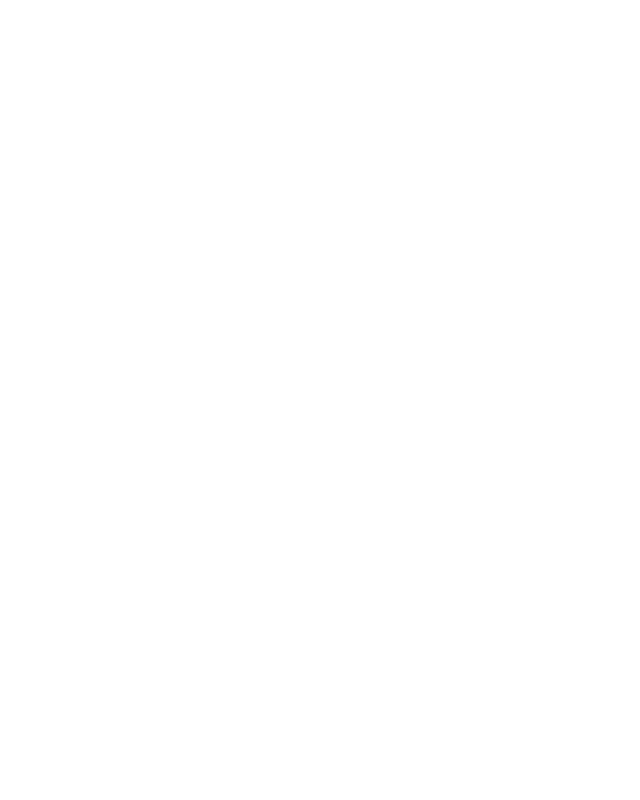
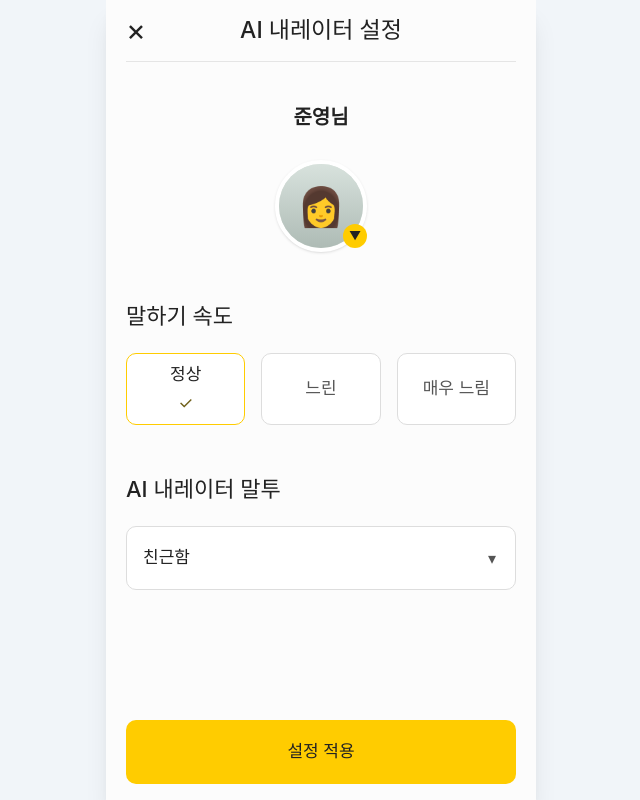
Before and after one commit to choiby7/likelion-team1-ideathon-frontend, a React (Vite) app: page /settings/narrator in a window 1280 px wide. Before the commit this address had no page. Shown: the whole page, without its empty margins (319-959 px from the left). Built offline with nearby package versions, Linux system fonts and the light colour scheme.

Commit message:
AI 내레이터 상세 설정 페이지 추가

```diff
--- a/src/main.tsx
+++ b/src/main.tsx
@@ -10,6 +10,7 @@ import MicPermissionPage from "./pages/MicPermissionPage";
 import HomePage from "./pages/HomePage";
 import HelpPage from "./pages/HelpPage";
 import SettingsPage from "./pages/SettingsPage";
+import NarratorSettingsPage from "./pages/NarratorSettingsPage";
 
 ReactDOM.createRoot(document.getElementById("root")!).render(
   <React.StrictMode>
@@ -24,6 +25,7 @@ ReactDOM.createRoot(document.getElementById("root")!).render(
         <Route path="/autobiography/:id" element={<MemoirReaderPage />} />
         <Route path="/help" element={<HelpPage />} />
         <Route path="/settings" element={<SettingsPage />} />
+        <Route path="/settings/narrator" element={<NarratorSettingsPage />} />
       </Routes>
     </BrowserRouter>
   </React.StrictMode>,
--- /dev/null
+++ b/src/pages/NarratorSettingsPage.tsx
@@ -0,0 +1,135 @@
+import { useState } from "react";
+import { useNavigate } from "react-router-dom";
+import MobileFrame from "../components/MobileFrame";
+
+type Speed = "normal" | "slow" | "verySlow";
+
+function NarratorSettingsPage() {
+  const navigate = useNavigate();
+  const [speed, setSpeed] = useState<Speed>("normal");
+  const [tone, setTone] = useState("친근함");
+
+  return (
+    <MobileFrame>
+      <main className="min-h-screen bg-[#fcfcfc] px-5 pb-28">
+        {/* 상단 헤더 */}
+        <header className="relative flex h-[62px] items-center justify-center border-b border-[#e5e5e5]">
+          <button
+            onClick={() => navigate(-1)}
+            aria-label="닫기"
+            className="absolute left-0 text-[30px] text-[#222]"
+          >
+            ×
+          </button>
+
+          <h1 className="text-[23px] font-medium text-[#222]">
+            AI 내레이터 설정
+          </h1>
+        </header>
+
+        {/* 프로필 */}
+        <section className="mt-10 flex flex-col items-center">
+          <h2 className="text-[20px] font-semibold text-[#222]">준영님</h2>
+
+          <div className="relative mt-7">
+            <div className="h-[92px] w-[92px] overflow-hidden rounded-full border-4 border-white bg-[#d9e1dc] shadow">
+              <div className="flex h-full w-full items-center justify-center bg-gradient-to-b from-[#d8e2dd] to-[#aebbb5] text-[38px]">
+                👩
+              </div>
+            </div>
+
+            <button className="absolute bottom-1 right-0 flex h-6 w-6 items-center justify-center rounded-full bg-[#ffcc00] text-[12px] text-[#222]">
+              ▼
+            </button>
+          </div>
+        </section>
+
+        {/* 말하기 속도 */}
+        <section className="mt-12">
+          <h3 className="text-[22px] font-medium text-[#222]">말하기 속도</h3>
+
+          <div className="mt-5 grid grid-cols-3 gap-4">
+            <button
+              onClick={() => setSpeed("normal")}
+              className={`h-[72px] rounded-[10px] border text-[17px] transition ${
+                speed === "normal"
+                  ? "border-[#ffcc00] bg-white text-[#222]"
+                  : "border-[#dddddd] bg-white text-[#555]"
+              }`}
+            >
+              정상
+              {speed === "normal" && (
+                <span className="mt-1 block text-[#6f5f18]">✓</span>
+              )}
+            </button>
+
+            <button
+              onClick={() => setSpeed("slow")}
+              className={`h-[72px] rounded-[10px] border text-[17px] transition ${
+                speed === "slow"
+                  ? "border-[#ffcc00] bg-white text-[#222]"
+                  : "border-[#dddddd] bg-white text-[#555]"
+              }`}
+            >
+              느린
+              {speed === "slow" && (
+                <span className="mt-1 block text-[#6f5f18]">✓</span>
+              )}
+            </button>
+
+            <button
+              onClick={() => setSpeed("verySlow")}
+              className={`h-[72px] rounded-[10px] border text-[17px] transition ${
+                speed === "verySlow"
+                  ? "border-[#ffcc00] bg-white text-[#222]"
+                  : "border-[#dddddd] bg-white text-[#555]"
+              }`}
+            >
+              매우 느림
+              {speed === "verySlow" && (
+                <span className="mt-1 block text-[#6f5f18]">✓</span>
+              )}
+            </button>
+          </div>
+        </section>
+
+        {/* 말투 설정 */}
+        <section className="mt-12">
+          <h3 className="text-[22px] font-medium text-[#222]">
+            AI 내레이터 말투
+          </h3>
+
+          <div className="relative mt-5">
+            <select
+              value={tone}
+              onChange={(e) => setTone(e.target.value)}
+              className="h-[64px] w-full appearance-none rounded-[10px] border border-[#dddddd] bg-white px-4 text-[17px] text-[#222] outline-none"
+            >
+              <option>친근함</option>
+              <option>차분함</option>
+              <option>다정함</option>
+              <option>격식 있음</option>
+            </select>
+
+            <span className="pointer-events-none absolute right-5 top-1/2 -translate-y-1/2 text-[#555]">
+              ▾
+            </span>
+          </div>
+        </section>
+
+        {/* 적용 버튼 */}
+        <button
+          onClick={() => {
+            alert("설정이 적용되었습니다.");
+            navigate("/settings");
+          }}
+          className="absolute bottom-4 left-5 right-5 h-[64px] rounded-[10px] bg-[#ffcc00] text-[17px] font-medium text-[#222] transition hover:-translate-y-1 hover:shadow-lg"
+        >
+          설정 적용
+        </button>
+      </main>
+    </MobileFrame>
+  );
+}
+
+export default NarratorSettingsPage;
--- a/src/pages/SettingsPage.tsx
+++ b/src/pages/SettingsPage.tsx
@@ -37,7 +37,7 @@ function SettingsPage() {
 
           <div className="mt-5 border-t border-[#eeeeee] pt-5">
             <button
-              onClick={() => alert("AI 내레이터 설정은 개발 예정이에요")}
+              onClick={() => navigate("/settings/narrator")}
               className="flex w-full items-center justify-between text-left"
             >
               <span className="text-[18px] text-[#222]">
```
